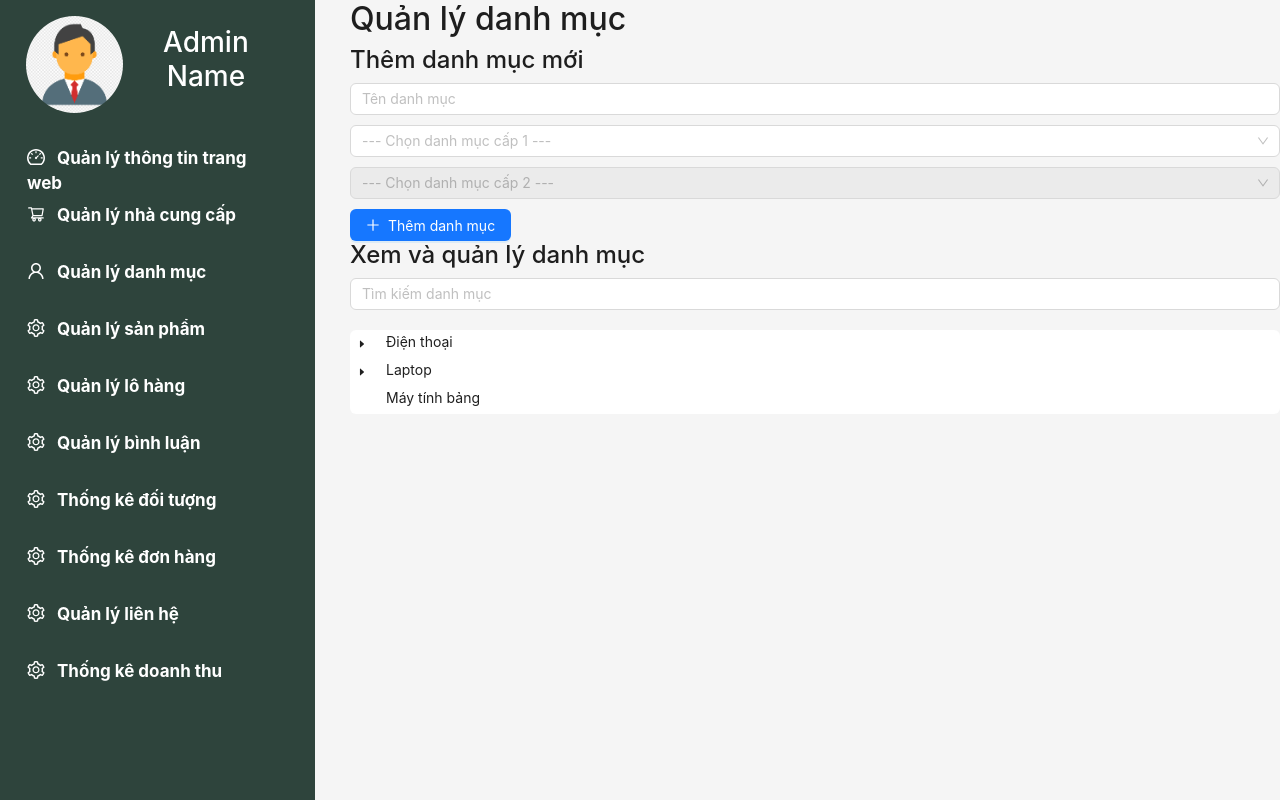
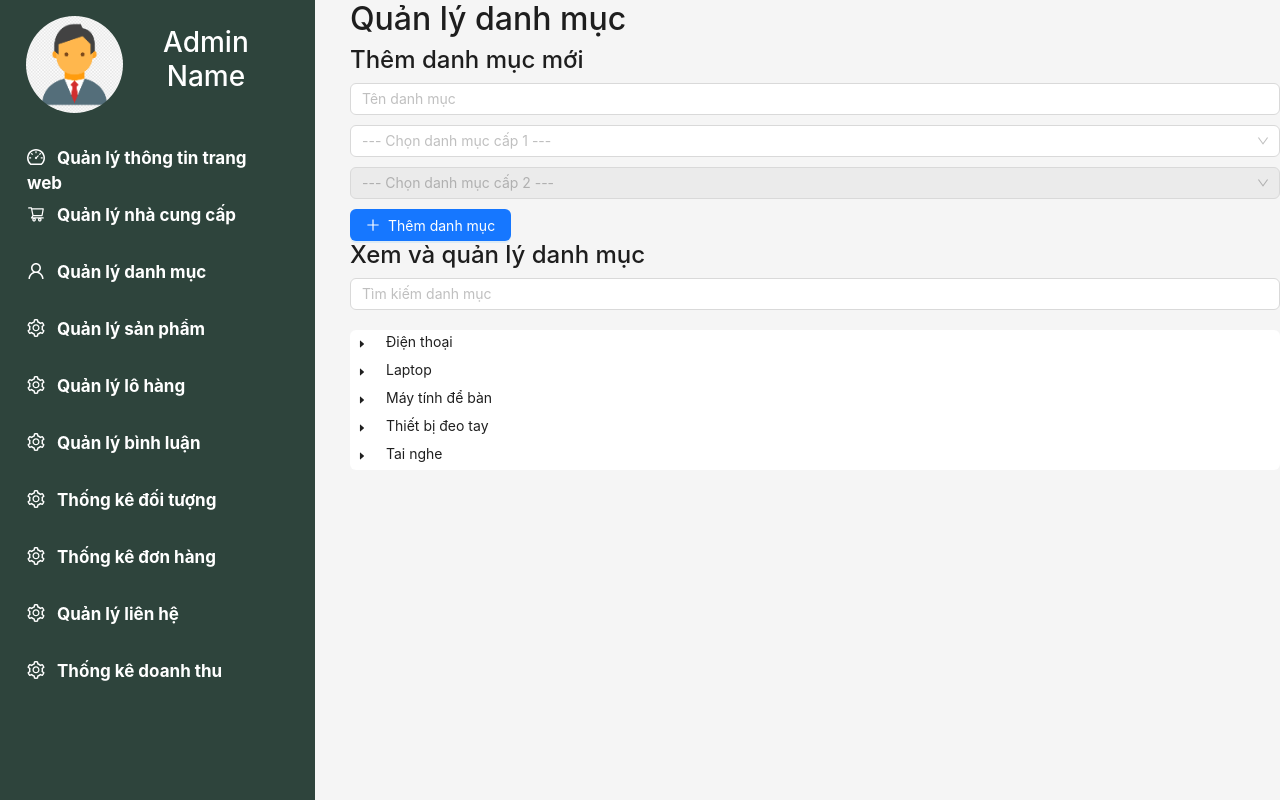
Before and after one commit to TellYaHeadliner/Pixel-Shop-Project, a React (Vite) app in the folder FE-E-commerce/: page /admin/categories in a window 1280 px wide. Built offline with nearby package versions, Linux system fonts and the light colour scheme.

Commit message:
danh mục 7 cấp và tìm danh mục toàn cấp

```diff
--- a/FE-E-commerce/src/pages/Admin/CategoryManagement/CategoryManagement.jsx
+++ b/FE-E-commerce/src/pages/Admin/CategoryManagement/CategoryManagement.jsx
@@ -8,25 +8,204 @@ const { Option } = Select;
 const CategoryManagement = () => {
     const initialCategories = [
         {
-            id: 1,
+            id: 2,
             name: "Điện thoại",
             children: [
                 {
                     id: 3,
-                    name: "Điện thoại 1",
+                    name: "Smartphone",
                     children: [
-                        { id: 8, name: "Điện Thoại 11", children: [] },
-                        { id: 9, name: "Điện Thoại 12", children: [] }
+                        {
+                            id: 4,
+                            name: "Android",
+                            children: [
+                                {
+                                    id: 5,
+                                    name: "Samsung",
+                                    children: [
+                                        {
+                                            id: 6,
+                                            name: "Galaxy S",
+                                            children: [
+                                                {
+                                                    id: 7,
+                                                    name: "Galaxy S21",
+                                                    children: []
+                                                }
+                                            ]
+                                        },
+                                        {
+                                            id: 8,
+                                            name: "Xiaomi",
+                                            children: [
+                                                {
+                                                    id: 9,
+                                                    name: "Mi Series",
+                                                    children: []
+                                                }
+                                            ]
+                                        }
+                                    ]
+                                }
+                            ]
+                        },
+                        {
+                            id: 10,
+                            name: "iPhone",
+                            children: [
+                                {
+                                    id: 11,
+                                    name: "iPhone 13",
+                                    children: []
+                                },
+                                {
+                                    id: 12,
+                                    name: "iPhone 14",
+                                    children: []
+                                }
+                            ]
+                        }
+                    ]
+                },
+                {
+                    id: 13,
+                    name: "Điện thoại cơ bản",
+                    children: [
+                        {
+                            id: 14,
+                            name: "Nokia",
+                            children: []
+                        }
                     ]
                 }
             ]
         },
         {
-            id: 2,
+            id: 15,
             name: "Laptop",
-            children: [{ id: 6, name: "Laptop 1", children: [] }]
+            children: [
+                {
+                    id: 16,
+                    name: "Laptop Gaming",
+                    children: [
+                        {
+                            id: 17,
+                            name: "ASUS",
+                            children: [
+                                {
+                                    id: 18,
+                                    name: "ROG",
+                                    children: [
+                                        {
+                                            id: 19,
+                                            name: "ROG Zephyrus",
+                                            children: []
+                                        }
+                                    ]
+                                }
+                            ]
+                        },
+                        {
+                            id: 20,
+                            name: "MSI",
+                            children: []
+                        }
+                    ]
+                },
+                {
+                    id: 21,
+                    name: "Laptop Văn phòng",
+                    children: [
+                        {
+                            id: 22,
+                            name: "Dell",
+                            children: []
+                        },
+                        {
+                            id: 23,
+                            name: "HP",
+                            children: []
+                        }
+                    ]
+                }
+            ]
         },
-        { id: 4, name: "Máy tính bảng", children: [] }
+        {
+            id: 24,
+            name: "Máy tính để bàn",
+            children: [
+                {
+                    id: 25,
+                    name: "PC Gaming",
+                    children: [
+                        {
+                            id: 26,
+                            name: "Custom Build",
+                            children: []
+                        }
+                    ]
+                },
+                {
+                    id: 27,
+                    name: "All-in-One",
+                    children: []
+                }
+            ]
+        },
+        {
+            id: 28,
+            name: "Thiết bị đeo tay",
+            children: [
+                {
+                    id: 29,
+                    name: "Smartwatch",
+                    children: [
+                        {
+                            id: 30,
+                            name: "Apple Watch",
+                            children: []
+                        },
+                        {
+                            id: 31,
+                            name: "Samsung Galaxy Watch",
+                            children: []
+                        }
+                    ]
+                },
+                {
+                    id: 32,
+                    name: "Fitbit",
+                    children: []
+                }
+            ]
+        },
+        {
+            id: 33,
+            name: "Tai nghe",
+            children: [
+                {
+                    id: 34,
+                    name: "Tai nghe không dây",
+                    children: [
+                        {
+                            id: 35,
+                            name: "AirPods",
+                            children: []
+                        },
+                        {
+                            id: 36,
+                            name: "Sony WF",
+                            children: []
+                        }
+                    ]
+                },
+                {
+                    id: 37,
+                    name: "Tai nghe có dây",
+                    children: []
+                }
+            ]
+        }
     ];
 
     const [categories, setCategories] = useState(initialCategories);
@@ -127,11 +306,19 @@ const CategoryManagement = () => {
         }));
     };
 
-    // Filter categories based on search term
-    const filteredCategories = categories.filter(cat =>
-        cat.name.toLowerCase().includes(searchTerm.toLowerCase()) ||
-        cat.children.some(subCat => subCat.name.toLowerCase().includes(searchTerm.toLowerCase()))
-    );
+    const filterCategories = (data, term) => {
+        return data
+            .map(cat => {
+                const matchedChildren = filterCategories(cat.children, term);
+                if (cat.name.toLowerCase().includes(term.toLowerCase()) || matchedChildren.length > 0) {
+                    return { ...cat, children: matchedChildren };
+                }
+                return null;
+            })
+            .filter(Boolean);
+    };
+
+    const filteredCategories = filterCategories(categories, searchTerm);
 
     return (
         <div className="category-management-container">
```
